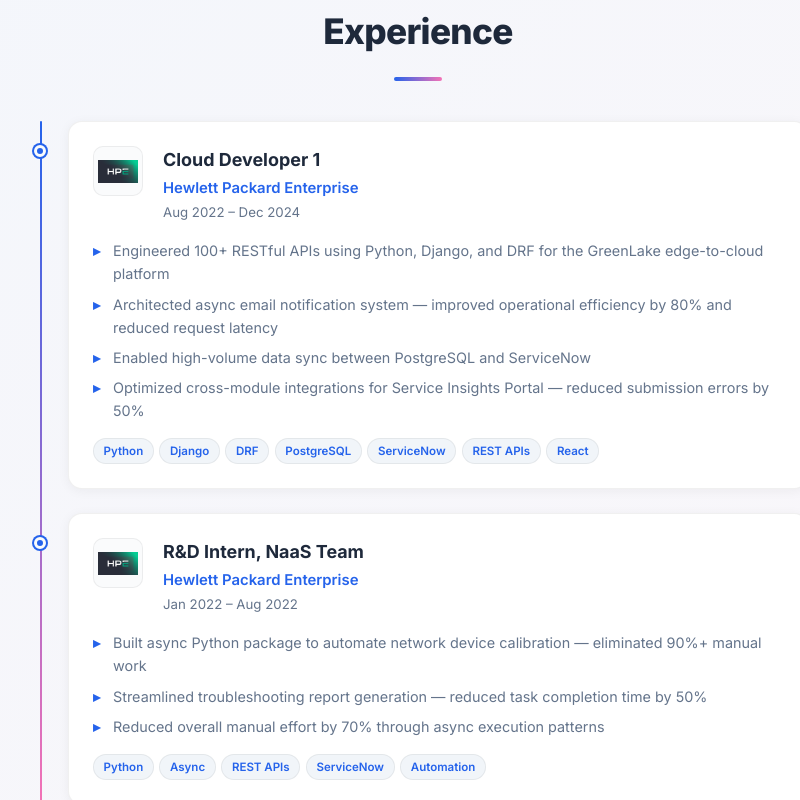
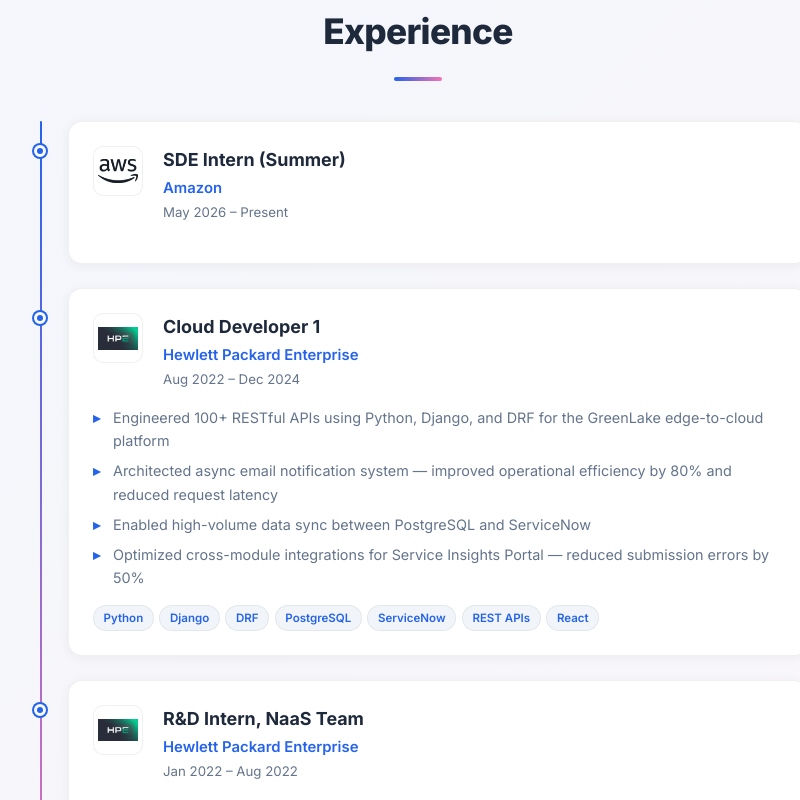
Before and after one commit to kabrashrey/shreyansh_kabra, a React (Vite) app in the folder shreyansh_kabra/: page / in a window 1280 px wide. Shown: the part 1360-2160 px from the top of the page, without its empty margins (222-1022 px from the left). Built offline with nearby package versions, Linux system fonts and the light colour scheme.

Commit message:
AWS intern

```diff
--- a/shreyansh_kabra/src/components/experiences/experiences.scss
+++ b/shreyansh_kabra/src/components/experiences/experiences.scss
@@ -105,7 +105,7 @@
     object-fit: contain;
     border-radius: 10px;
     border: 1px solid var(--border-subtle);
-    background: var(--light);
+    background: #ffffff;
     padding: 4px;
   }
 
--- a/shreyansh_kabra/src/components/experiences/experiences.tsx
+++ b/shreyansh_kabra/src/components/experiences/experiences.tsx
@@ -1,8 +1,18 @@
 import "./experiences.scss";
 import hpeLogo from "../../assets/hpe.jpeg";
+import amazonLogo from "../../assets/aws.png";
 import { useScrollAnimation } from "../../hooks/useScrollAnimation";
 
 const experiences = [
+  {
+    company: "Amazon",
+    role: "SDE Intern (Summer)",
+    duration: "May 2026 – Present",
+    logo: amazonLogo,
+    website: "https://www.amazon.com/",
+    highlights: [],
+    techStack: [],
+  },
   {
     company: "Hewlett Packard Enterprise",
     role: "Cloud Developer 1",
@@ -72,11 +82,14 @@
                   <p className="duration">{exp.duration}</p>
                 </div>
               </div>
+              {exp.highlights.length > 0 && (
                 <ul className="highlights">
                   {exp.highlights.map((highlight, i) => (
                     <li key={i}>{highlight}</li>
                   ))}
                 </ul>
+              )}
+              {exp.techStack.length > 0 && (
                 <div className="tech-tags">
                   {exp.techStack.map((tech, i) => (
                     <span className="tag" key={i}>
@@ -84,6 +97,7 @@
                     </span>
                   ))}
                 </div>
+              )}
             </div>
           </a>
         ))}
--- a/shreyansh_kabra/src/components/technical/technical.tsx
+++ b/shreyansh_kabra/src/components/technical/technical.tsx
@@ -61,6 +61,8 @@
       { name: "NLP", Icon: GiBrain },
       { name: "Pandas", Icon: SiPandas },
       { name: "NumPy", Icon: SiNumpy },
+      { name: "PyTorch" },
+      { name: "RAG" },
     ],
   },
   {
@@ -90,7 +92,7 @@
             <div className="skills-row">
               {cat.skills.map(({ name, Icon }, i) => (
                 <div className="skill-card" key={i}>
-                  <Icon className="skill-icon" />
+                  {Icon && <Icon className="skill-icon" />}
                   <span>{name}</span>
                 </div>
               ))}
```
Also changed, not shown: shreyansh_kabra/src/assets/aws.png (added). Lines whose indentation alone changed are shown as unchanged.
